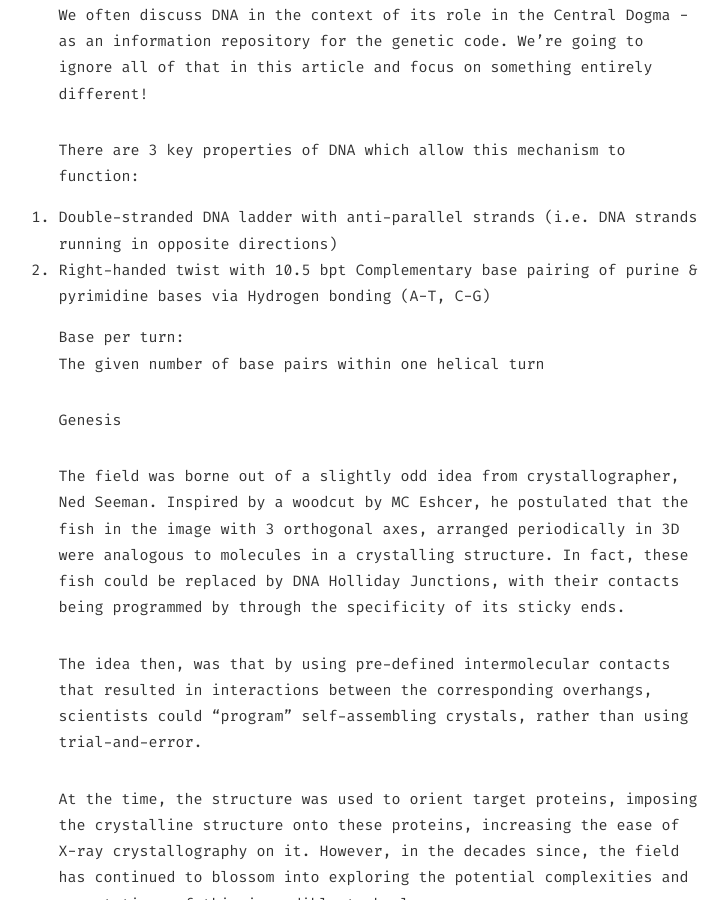
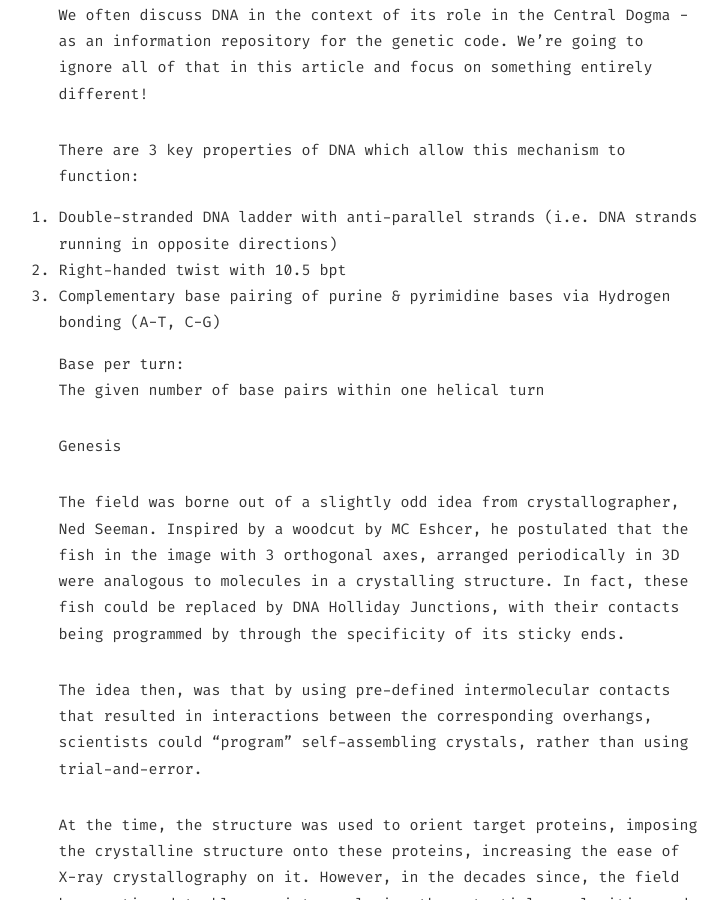
Before and after one commit to stackbit-projects/green-plankton-00834, a Jekyll site: the page built from _posts/2019-08-31-difference-between-font-formats.md, in a window 1280 px wide and 900 px high, scrolled down 852 px. Shown: the whole window, without its empty margins (259-987 px from the left). Built offline with Jekyll 4.4.1, drawn with Linux system fonts in a browser that asks for light colours; part of the change alters nothing that is shown.

```diff
--- a/_posts/2019-08-31-difference-between-font-formats.md
+++ b/_posts/2019-08-31-difference-between-font-formats.md
@@ -31,7 +31,7 @@ We often discuss DNA in the context of its role in the Central Dogma - as an inf
 There are 3 key properties of DNA which allow this mechanism to function:
 1. Double-stranded DNA ladder with anti-parallel strands (i.e. DNA strands running in opposite directions)
 2. Right-handed twist with 10.5 bpt
-Complementary base pairing of purine & pyrimidine bases via Hydrogen bonding (A-T, C-G)
+3. Complementary base pairing of purine & pyrimidine bases via Hydrogen bonding (A-T, C-G)
 
 Base per turn:
 The given number of base pairs within one helical turn
```
